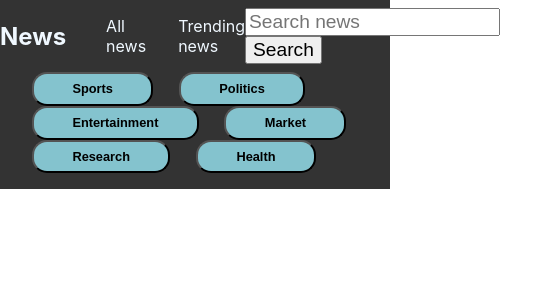
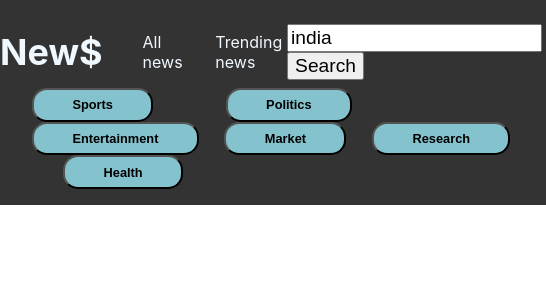
Before and after one commit to ThakurNishant2004/News-Website, a React (Create React App) app: page / in a window 390 px wide. Shown: the top 300 px of the page, 546 px wide, since content can reach past the window. Built offline with nearby package versions, Linux system fonts and the light colour scheme; no server answers.

Commit message:
design card and fetch news like image headline and description and make the website responsive

```diff
--- a/src/Components/Card.js
+++ b/src/Components/Card.js
@@ -8,6 +8,11 @@ const Card = ({data}) => {
   return (
     <div className='cardContainer'>
       {data.map((curData,index)=>{
+        if(!curData.urlToImage){
+          return null
+        }
+        else{
+
         return (
           <div className='card'>
                <img src={curData.urlToImage}/>
@@ -18,6 +23,7 @@ const Card = ({data}) => {
                </div>
           </div>
         )
+        }
       })}
     </div>
   )
--- a/src/Components/NewsApp.js
+++ b/src/Components/NewsApp.js
@@ -1,49 +1,65 @@
-import React, { useState } from 'react'
+import React, { useEffect, useState } from 'react'
 import Card from './Card'
+
+
 const NewsApp = () => {
-  const[search,setsearch] = useState("india");
-  const[newsData,setNewsData] = useState(null)
+  const [search, setsearch] = useState("india");
+  const [newsData, setNewsData] = useState(null)
   const API_KEY = "f9bc0525eb7c4c1cb9f5c7c968e1c07d";
-   const getData = async()=>{
-        const response = await fetch(`https://newsapi.org/v2/everything?q=${search}&apiKey=${API_KEY}`) ;
-     const jsonData = await response.json() ;
+  const getData = async () => {
+    const response = await fetch(`https://newsapi.org/v2/everything?q=${search}&apiKey=${API_KEY}`);
+    const jsonData = await response.json();
     console.log(jsonData.articles);
     setNewsData(jsonData.articles);
   }
 
-      const handleInput =(e)=>{
+  useEffect(() => {
+    getData();
+  }, [])
+
+
+  const handleInput = (e) => {
     console.log(e.target.value);
     setsearch(e.target.value);
   }
+  const userInput = (event) => {
+    setsearch(event.target.value);
+  }
+  const handleKeyDown = (event) => {
+    if (event.key === "Enter") {
+      getData();
+    }
+  };
   return (
     <div>
       <nav className='navbar'>
         <div className="l1">
-        <div>
-            <h1>News</h1>
+          <div className='heading'>
+            <h1 className='heading'>New$</h1>
           </div>
           <ul className='list'>
             <li>All news</li>
             <li>Trending news</li>
           </ul>
           <div className='searchbar'>
-            <input id='search-news' type="text" placeholder='Search news' onChange={handleInput} />
+            <input id='search-news' type="text" placeholder='Search news' value={search} onChange={handleInput} onKeyDown={handleKeyDown} />
             <button onClick={getData} className='search-btn' >Search</button>
           </div>
         </div>
         <div className="l2">
           <div className="btntype">
-            <button className='btn'>Sports</button>
-            <button className='btn'>Politics</button>
-            <button className='btn'>Entertainment</button>
-            <button className='btn'>Market</button>
-            <button className='btn'>Research</button>
-            <button className='btn'>Health</button>
+            <button onClick={userInput} value="sports" className='btn'>Sports</button>
+            <button onClick={userInput} value="politics" className='btn btnmed1'>Politics</button>
+            <button onClick={userInput} value="entertainment" className='btn'>Entertainment</button>
+            <button onClick={userInput} value="market" className='btn'>Market</button>
+            <button onClick={userInput} value="research" className='btn'>Research</button>
+            <button onClick={userInput} value="health" className='btn btnmed2'>Health</button>
           </div>
         </div>
       </nav>
       <div>
-      {newsData?  <Card data={newsData}/> : null} </div>
+        {newsData ? <Card data={newsData} /> : null}
+         </div>
     </div>
   )
 }
--- a/src/index.css
+++ b/src/index.css
@@ -20,13 +20,32 @@ nav{
   background-color: #333;
   color: aliceblue;
   padding-bottom: 1em;
+
 }
+@media screen and (max-width:580px){
+  .navbar{
+      width: 140%;
+  }
+  .cardContainer{
+    width: 140%;
+  }
+  .btnmed2{
+    margin-left: 8vw;
+  }
+  .btnmed1{
+    margin-left: 12vw;
+  }
+}
+ .heading{
+  font-size: 1.5em;
+ }
 .l1{
   display: flex;
   flex-direction: row;
   align-items: center;
   justify-content: space-around;
   width: 100%;
+  margin-bottom: -1em;
 }
 
 .btn{
@@ -38,6 +57,7 @@ nav{
   background-color: rgb(132, 195, 206);
   font-weight: bold;
   font-size: 0.8em;
+  cursor: pointer;
 }
 .list{
   list-style: none;
@@ -55,6 +75,7 @@ nav{
 }
 .search-btn{
   font-size: 1.2em;
+  cursor: pointer;
 }
 .cardContainer{
   display: flex;
```
Lines whose indentation alone changed are shown as unchanged.
